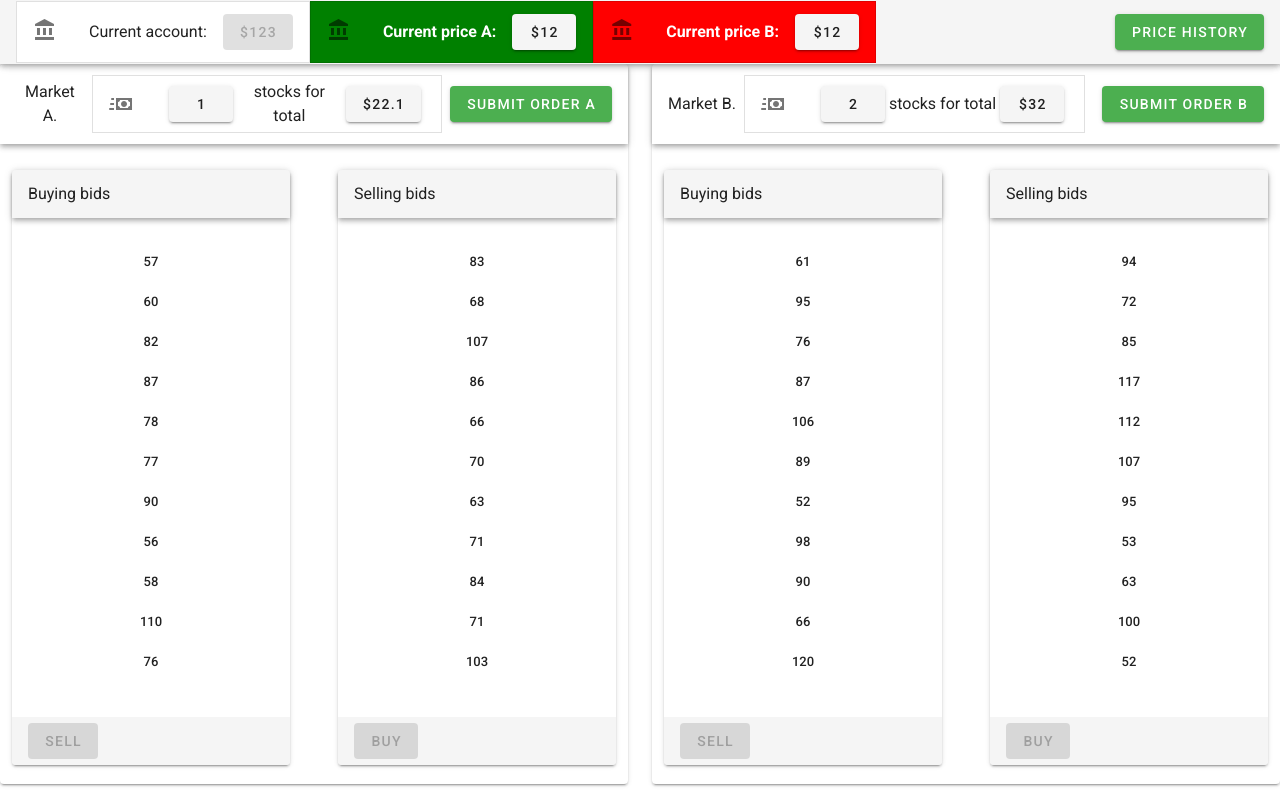
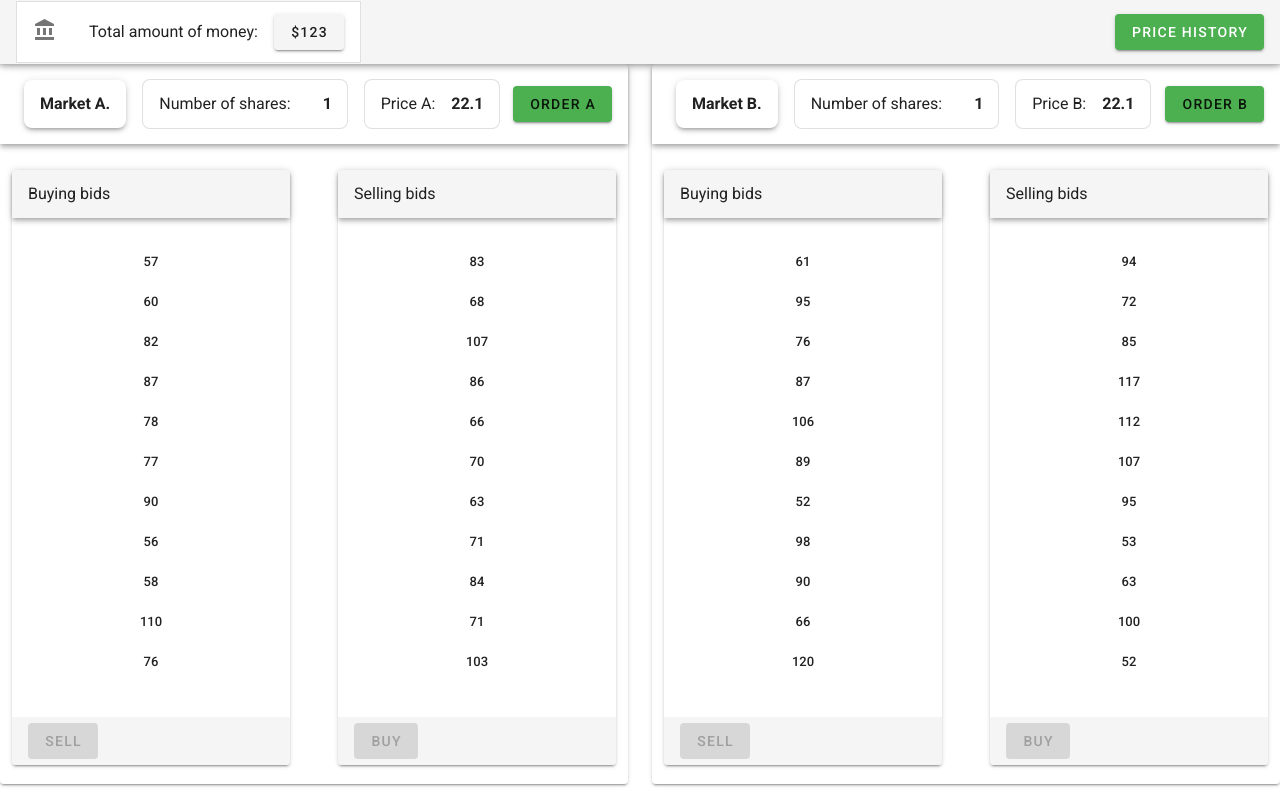
Before and after one commit to chapkovski/crossmerged, a Vue app: page /#/marketB in a window 1280 px wide. Before the commit this address led to /#/marketB. Built offline with nearby package versions, Linux system fonts and the light colour scheme.

Commit message:
done with merged market so far

```diff
--- a/src/components/BuyBidList.vue
+++ b/src/components/BuyBidList.vue
@@ -33,7 +33,7 @@
       </v-card-text>
 
       <v-footer class="bottom_footer">
-        <v-btn color="red" :disabled="selectedSellingBid === null">Sell</v-btn>
+        <v-btn color="red" :disabled="emptyBid">{{btntext}}</v-btn>
       </v-footer>
     </v-card>
   </v-col>
@@ -44,13 +44,28 @@ import _ from "lodash";
 export default {
   components: {},
   name: "BuyBidList",
-
+ props: ["name"],
   data() {
     return {
       selectedSellingBid: null,
       innerList: _.map(_.range(12), (i) => _.random(50, 120)),
     };
   },
+    computed: {
+      emptyBid(){
+        return _.isNil(this.selectedSellingBid)
+      },
+    selectedBidValue() {
+      return this.innerList[this.selectedSellingBid];
+    },
+    btntext() {
+      if (this.emptyBid) {
+        return "Sell";
+      } else {
+        return `Sell 1 ${this.name} for ${this.selectedBidValue}`;
+      }
+    },
+  },
 };
 </script>
 <style scoped></style>
--- a/src/components/MarketWrapper.vue
+++ b/src/components/MarketWrapper.vue
@@ -1,32 +1,44 @@
 <template>
   <v-card class="v-100" fill-height style="height:90vh">
-    <v-toolbar height="80"
-      >Market {{ name }}.
-      <v-sheet class="mx-2" outlined>
-        <v-list-item class="d-flex">
-          <v-list-item-icon>
-            <v-icon v-text="`mdi-cash-fast`"></v-icon>
-          </v-list-item-icon>
+    <v-toolbar height="80">
+      <v-sheet
+        class="mx-2 d-flex rounded-lg font-weight-bold "
+        elevation="3"
+
+      >
+       <v-list-item>Market {{ name }}.</v-list-item>
+      </v-sheet>
+      <v-sheet class="mx-2 d-flex rounded-lg" outlined>
+        <v-list-item>
+          <v-list-item-content> </v-list-item-content>
+
+          Number of shares:
+        </v-list-item>
+        <v-list-item-action class="font-weight-bold">
+          {{ stocksData.q }}
+        </v-list-item-action>
+      </v-sheet>
+      <v-sheet outlined class="mx-2 rounded-lg">
+        <v-list-item>
           <v-list-item-content>
-
+            <v-list-item-title>Price {{ name }}: </v-list-item-title>
           </v-list-item-content>
-
-          <v-btn class="mx-1">{{ stocksData.q }}</v-btn> stocks for total
-
-          <v-btn class="mx-1">${{ stocksData.value }}</v-btn>
+          <v-list-item-action class="font-weight-bold ">
+            {{ stocksData.price }}
+          </v-list-item-action>
         </v-list-item>
       </v-sheet>
       <v-spacer></v-spacer>
       <v-dialog v-model="dialog" width="500">
         <template v-slot:activator="{ on, attrs }">
-            <v-btn color="green" dark v-bind="attrs" v-on="on">
-              Submit order {{name}}
+          <v-btn color="green" v-bind="attrs" v-on="on">
+            order {{ name }}
           </v-btn>
         </template>
 
         <v-card>
           <v-card-title class="text-h5 grey lighten-2">
-              Put a selling/buying bid for Market {{name}}
+            Put a selling/buying bid for Market {{ name }}
           </v-card-title>
 
           <v-card-text>
@@ -48,7 +60,15 @@
                 </v-list-item>
               </v-list-item-group>
             </v-list>
-              <v-text-field label="Price" solo placeholder="Price"  type='number' autofocus hint='insert a price and click the corresponding  button' required></v-text-field>
+            <v-text-field
+              label="Price"
+              solo
+              placeholder="Price"
+              type="number"
+              autofocus
+              hint="insert a price and click the corresponding  button"
+              required
+            ></v-text-field>
           </v-card-text>
 
           <v-divider></v-divider>
@@ -68,10 +88,9 @@
 
     <v-row
       style="height:calc(100vh - 150px);margin-top:10px;margin-bottom:10px"
-
     >
-      <buy-bid-list></buy-bid-list>
-      <sell-bid-list></sell-bid-list>
+      <buy-bid-list :name='name'></buy-bid-list>
+      <sell-bid-list :name='name'></sell-bid-list>
     </v-row>
   </v-card>
 </template>
@@ -93,14 +112,18 @@ export default {
   },
   name: "Market",
   data() {
-    return { selectedSellingBid: null, items: _.range(1, 100) ,
+    return {
+      selectedItem: null,
+      selectedSellingBid: null,
+      items: _.range(1, 100),
       dialog: false,
 
       items: [
         { text: "Money available", icon: "mdi-account", value: 20 },
         { text: "Stocks you own", icon: "mdi-cash-fast", value: 12 },
         { text: "Current stock price", icon: "mdi-hand-coin", value: 11.234 },
-      ],};
+      ],
+    };
   },
 };
 </script>
--- a/src/components/SellBidList.vue
+++ b/src/components/SellBidList.vue
@@ -1,10 +1,6 @@
 <template>
   <v-col style="height:100%" class="mx-3 d-flex flex-column my-1">
-    <v-card
-      class="d-flex flex-column buysellcard"
-      fill-height
-
-    >
+    <v-card class="d-flex flex-column buysellcard" fill-height>
       <v-app-bar class="flex-grow-0" dense>
         Selling bids
       </v-app-bar>
@@ -33,7 +29,9 @@
       </v-card-text>
 
       <v-footer class="bottom_footer">
-        <v-btn color="green" :disabled="selectedSellingBid === null">Buy</v-btn>
+        <v-btn color="green" :disabled="emptyBid">{{
+          btntext
+        }}</v-btn>
       </v-footer>
     </v-card>
   </v-col>
@@ -43,7 +41,7 @@
 import _ from "lodash";
 export default {
   components: {},
-
+  props: ["name"],
 
   data() {
     return {
@@ -51,6 +49,21 @@ export default {
       innerList: _.map(_.range(12), (i) => _.random(50, 120)),
     };
   },
+  computed: {
+    emptyBid(){
+        return _.isNil(this.selectedSellingBid)
+      },
+    selectedBidValue() {
+      return this.innerList[this.selectedSellingBid];
+    },
+    btntext() {
+      if (this.emptyBid) {
+        return "Buy";
+      } else {
+        return `Buy 1 ${this.name} for ${this.selectedBidValue}`;
+      }
+    },
+  },
 };
 </script>
 <style scoped></style>
--- a/src/views/Home.vue
+++ b/src/views/Home.vue
@@ -7,53 +7,27 @@
             <v-icon v-text="`mdi-bank`"></v-icon>
           </v-list-item-icon>
           <v-list-item-content>
-            <v-list-item-title v-text="`Current account:`"></v-list-item-title>
+            <v-list-item-title
+              v-text="`Total amount of money:`"
+            ></v-list-item-title>
           </v-list-item-content>
           <v-list-item-action>
-            <v-btn disabled>$123</v-btn>
+            <v-btn>$123</v-btn>
           </v-list-item-action>
         </v-list-item>
       </v-sheet>
-       <v-sheet outlined style='background:green'>
-        <v-list-item color="red">
-          <v-list-item-icon>
-            <v-icon v-text="`mdi-bank`"></v-icon>
-          </v-list-item-icon>
-        <v-list-item-content style="color:white;font-weight:bold">
-            <v-list-item-title
 
-              v-text="`Current price A:`"
-            ></v-list-item-title>
-          </v-list-item-content>
-          <v-list-item-action>
-            <v-btn>$12</v-btn>
-          </v-list-item-action>
-        </v-list-item>
-      </v-sheet>
-      <v-sheet outlined style='background:red'>
-        <v-list-item color="red">
-          <v-list-item-icon>
-            <v-icon v-text="`mdi-bank`"></v-icon>
-          </v-list-item-icon>
-          <v-list-item-content style="color:white;font-weight:bold">
-            <v-list-item-title v-text="`Current price B:`"></v-list-item-title>
-          </v-list-item-content>
-          <v-list-item-action>
-            <v-btn>$12</v-btn>
-          </v-list-item-action>
-        </v-list-item>
-      </v-sheet>
       <v-spacer></v-spacer>
-     <transaction-prices></transaction-prices>
+      <transaction-prices></transaction-prices>
     </v-app-bar>
     <v-main>
       <v-row fill-height class="d-flex align-stretch" style="height:100%">
-        <v-col>
-          <market name="A" :stocksData="{ q: 1, value: 22.1 }" />
+        <v-col cols=6>
+          <market name="A" :stocksData="{ q: 1, price: 22.1 }" />
+
         </v-col>
-
-        <v-col>
-          <market name="B" :stocksData="{ q: 2, value: 32 }" />
+        <v-col cols=6>
+           <market name="B" :stocksData="{ q: 1, price: 22.1 }" />
         </v-col>
       </v-row>
     </v-main>
@@ -66,7 +40,7 @@ import Market from "@/components/MarketWrapper";
 
 import TransactionPrices from "@/components/TransactionPrices.vue";
 export default {
-  components: { Market,TransactionPrices },
+  components: { Market, TransactionPrices },
   data: () => ({
     cards: ["Today", "Yesterday"],
     innerList: _.range(1, 10),
```
Lines whose indentation alone changed are shown as unchanged.
